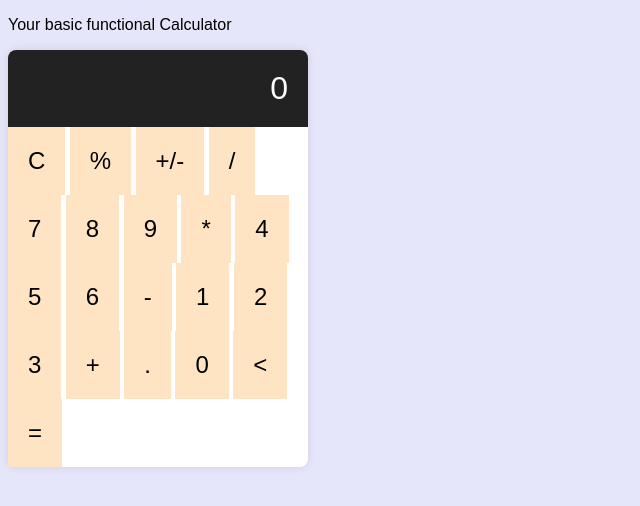
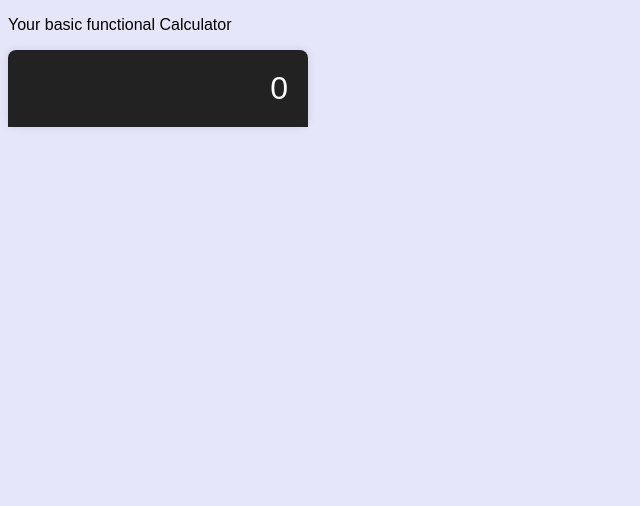
Before and after one commit to Spencertainty/project-calculator, a plain HTML site: page index.html in a window 1280 px wide. Shown: the whole page, without its empty margins (0-640 px from the left). Drawn offline with Linux system fonts and the light colour scheme.

Commit message:
Removed all buttons

```diff
--- a/index.html
+++ b/index.html
@@ -15,30 +15,10 @@
   <p>Your basic functional Calculator</p>
   <div class="calculator">
     <div class="display" id ="display">0</div>
-    <div class="buttons">
-      <button class="btn" onclick="clearAll()" id="clear">C</button>
-      <button class="btn" onclick="percent()">%</button>
-      <button class="btn" onclick="negate()">+/-</button>
-      <button class="btn" onclick="operate('/')">/</button>
-      <button class="btn" onclick="digit('7')">7</button>
-      <button class="btn" onclick="digit('8')">8</button>
-      <button class="btn" onclick="digit('9')">9</button>
-      <button class="btn" onclick="operate('*')">*</button>
-      <button class="btn" onclick="digit('4')">4</button>
-      <button class="btn" onclick="digit('5')">5</button>
-      <button class="btn" onclick="digit('6')">6</button>
-      <button class="btn" onclick="operate('-')">-</button>
-      <button class="btn" onclick="digit('1')">1</button>
-      <button class="btn" onclick="digit('2')">2</button>
-      <button class="btn" onclick="digit('3')">3</button>
-      <button class="btn" onclick="operate('+')">+</button>
-      <button class="btn" onclick="dot()">.</button>
-      <button class="btn" onclick="digit('0')">0</button>
-      <button class="btn" onclick="backspace()"><</button>
-      <button class="btn" onclick="equals()" id="equals">=</button>
-    </div>
+    <div id="buttons"></div>
   </div>
 
+  <script src="buttons.js"></script>
   <script src="script.js"></script>
 </body>
 
```
